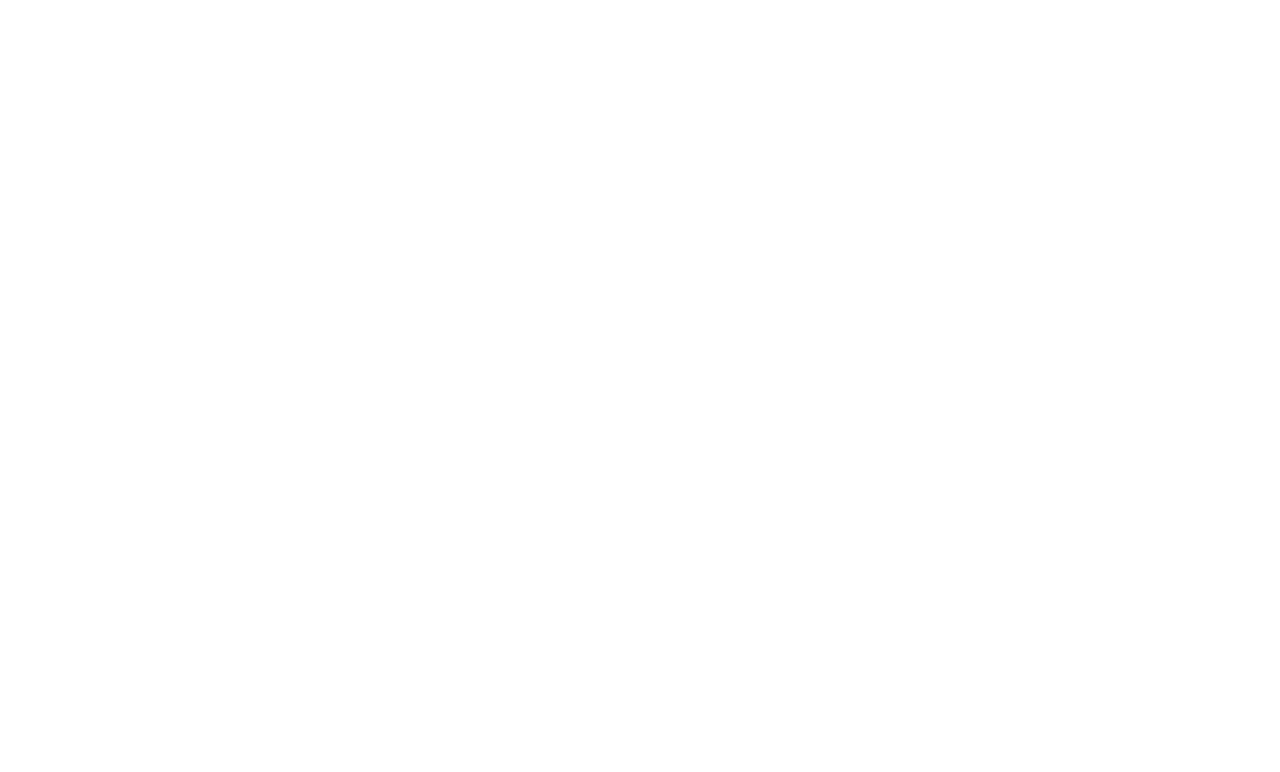
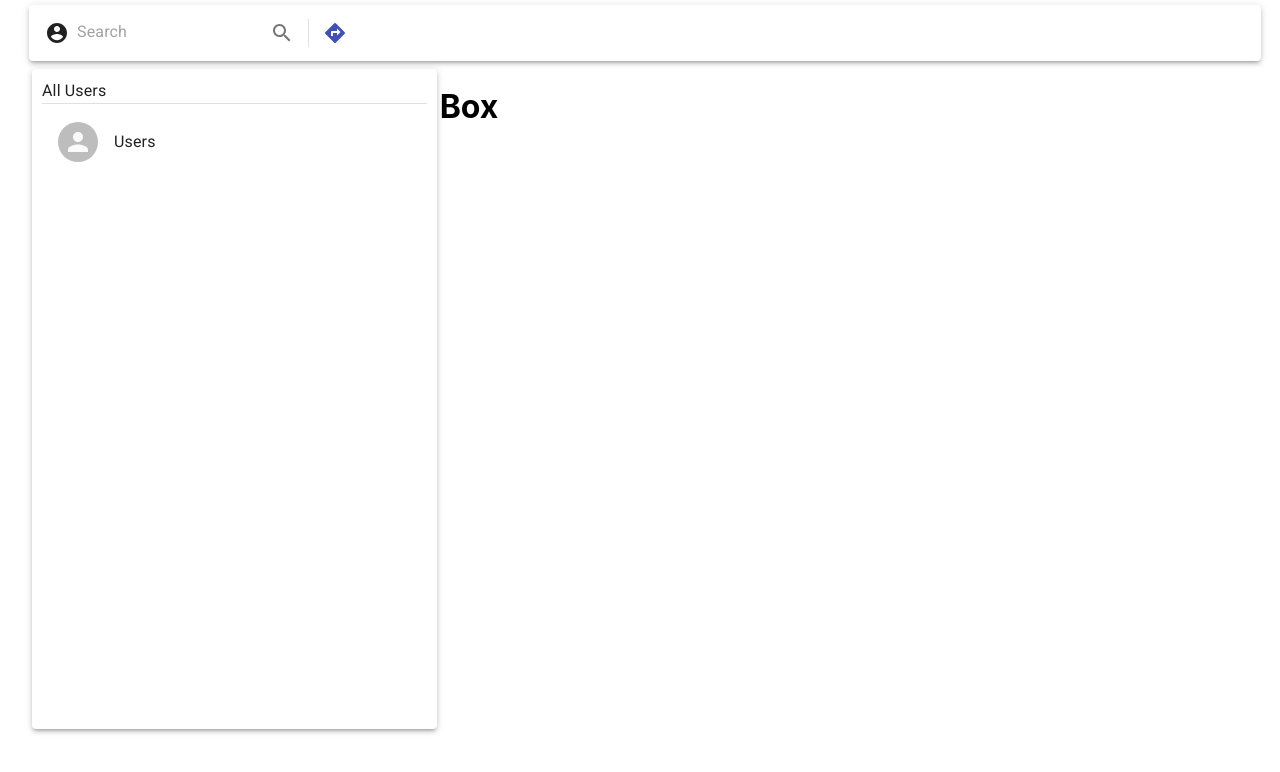
Before and after one commit to ikbalrazu/SocketIO, a React (Create React App) app in the folder Frontend/: page /chat in a window 1280 px wide. Shown: the top 772 px of the page. Built offline with nearby package versions, Linux system fonts and the light colour scheme.

Commit message:
working on chat page

```diff
--- a/Frontend/src/pages/Chat.js
+++ b/Frontend/src/pages/Chat.js
@@ -1,12 +1,140 @@
 
-import React from 'react'
-import {Grid} from '@mui/material'
+import React from 'react';
+import {Container,Box,Paper,Grid, List, ListItemText, ListItem, ListItemAvatar, InputBase, Avatar, Typography } from '@material-ui/core';
+import { makeStyles } from '@material-ui/core/styles';
+import SearchIcon from '@material-ui/icons/Search';
+import IconButton from '@material-ui/core/IconButton';
+import Divider from '@material-ui/core/Divider';
+import DirectionsIcon from '@material-ui/icons/Directions';
+import AccountCircle from '@material-ui/icons/AccountCircle';
+import MenuItem from '@material-ui/core/MenuItem';
+import Menu from '@material-ui/core/Menu';
+
+const useStyles = makeStyles((theme) => ({
+  root: {
+    width: '100%',
+    maxWidth: 360,
+    backgroundColor: theme.palette.background.paper,
+  },
+  input: {
+    marginLeft: theme.spacing(1),
+    flex: 1,
+  },
+  iconButton: {
+    padding: 10,
+  },
+  divider: {
+    height: 28,
+    margin: 4,
+  },
+}));
 
 const Chat = () => {
+  const classes = useStyles();
+  const [anchorEl, setAnchorEl] = React.useState(null);
+  const isMenuOpen = Boolean(anchorEl);
+  const handleProfileMenuOpen = (event) => {
+    setAnchorEl(event.currentTarget);
+  };
+  const handleMenuClose = () => {
+    setAnchorEl(null);
+  };
+  const menuId = 'primary-search-account-menu';
+  const renderMenu = (
+    <Menu
+      anchorEl={anchorEl}
+      anchorOrigin={{ vertical: 'top', horizontal: 'right' }}
+      id={menuId}
+      keepMounted
+      transformOrigin={{ vertical: 'top', horizontal: 'right' }}
+      open={isMenuOpen}
+      onClose={handleMenuClose}
+    >
+      <MenuItem onClick={handleMenuClose}>Profile</MenuItem>
+      <MenuItem onClick={handleMenuClose}>My account</MenuItem>
+    </Menu>
+  );
+
+  let users = [
+    {
+      "name":"users1"
+    },
+    {
+      "name":"users2"
+    },
+    {
+      "name":"users3"
+    },
+    {
+      "name":"users4"
+    }
+  ]
   return (
-    <Grid>
+    <>
+      <Container maxWidth="xl" style={{margin:"5px"}}>
+        <Paper elevation={3} style={{padding:"4px"}}>
+        <Box >
+        <Grid container direction='row' alignItems="center">
+        <Grid item xl={1}>
+        <IconButton
+              edge="end"
+              aria-label="account of current user"
+              aria-controls={menuId}
+              aria-haspopup="true"
+              onClick={handleProfileMenuOpen}
+              color="inherit"
+            >
+              <AccountCircle />
+            </IconButton>
+            {renderMenu}
+        </Grid>
+        <Grid item>
+        <InputBase
+        className={classes.input}
+        placeholder="Search"
+        inputProps={{ 'aria-label': 'search google maps' }}
+        />
+        <IconButton type="submit" className={classes.iconButton} aria-label="search">
+        <SearchIcon />
+        </IconButton>
+        </Grid>
+        <Divider className={classes.divider} orientation="vertical" />
+        <IconButton color="primary" className={classes.iconButton} aria-label="directions">
+        <DirectionsIcon />
+        </IconButton>
+        </Grid>
+        </Box>
+        </Paper>
+      </Container>
 
-    </Grid>
+      <Container maxWidth="xl" style={{margin:"5px"}}>
+      <Grid container direction="row"
+      justifyContent="center">
+      <Grid item xl={3} lg={4} md={4} sm={4} xs={4} style={{height:"80vh"}}>
+      <Paper elevation={3} style={{height:"80vh",padding:"10px",margin:"3px"}}>
+        <Typography>
+          All Users
+        </Typography>
+      <Divider/>
+      <Box style={{overflow:"auto",height:"65vh",marginTop:"2px"}}>
+      <List className={classes.root}>
+        <ListItem button onClick={()=>console.log("clicked")}>
+          <ListItemAvatar>
+            <Avatar/>
+          </ListItemAvatar>
+          <ListItemText primary="Users"/>
+        </ListItem>
+      </List>
+      </Box>
+      </Paper>
+      </Grid>
+
+      <Grid item xl={6} lg={8} md={6} sm={6} xs={6} style={{height:"80vh",margin:"0px"}}>
+      <h1>Box</h1>
+      </Grid>
+      </Grid>
+      </Container>
+    </>
   )
 }
 
--- a/Frontend/src/pages/Login.js
+++ b/Frontend/src/pages/Login.js
@@ -2,6 +2,7 @@
 import React from 'react';
 import { Grid, Paper, Avatar, Link, TextField, FormGroup, FormControlLabel, Checkbox, Button, Typography } from '@material-ui/core';
 import {Lock} from '@material-ui/icons';
+import Chat from './Chat';
 
 const Login = ({handleChange}) => {
 
@@ -32,7 +33,7 @@
             />
             } label="Remember me" />
             </FormGroup>
-            <Button variant="contained" color="primary" fullWidth style={{marginBottom:"15px"}}>Sign In</Button>
+            <Button href='/chat' variant="contained" color="primary" fullWidth style={{marginBottom:"15px"}}>Sign In</Button>
             <Typography>
                 <Link href="#">
                     Forgot Password ?
--- a/Frontend/src/pages/SignUp.js
+++ b/Frontend/src/pages/SignUp.js
@@ -1,8 +1,8 @@
 
 import React from 'react';
-import { Grid, Paper, Avatar, Link, TextField, FormGroup, FormControlLabel, Checkbox, Button, Typography, IconButton, Input  } from '@material-ui/core';
+import { Grid, Paper, Avatar, Link, TextField, FormGroup, FormControlLabel, Checkbox, Button, Typography, IconButton  } from '@material-ui/core';
 import {AddCircleOutline, PhotoCamera } from '@material-ui/icons';
-import { styled } from '@mui/material/styles';
+import { styled } from '@material-ui/core/styles';
 
 const SignUp = () => {
 
```
